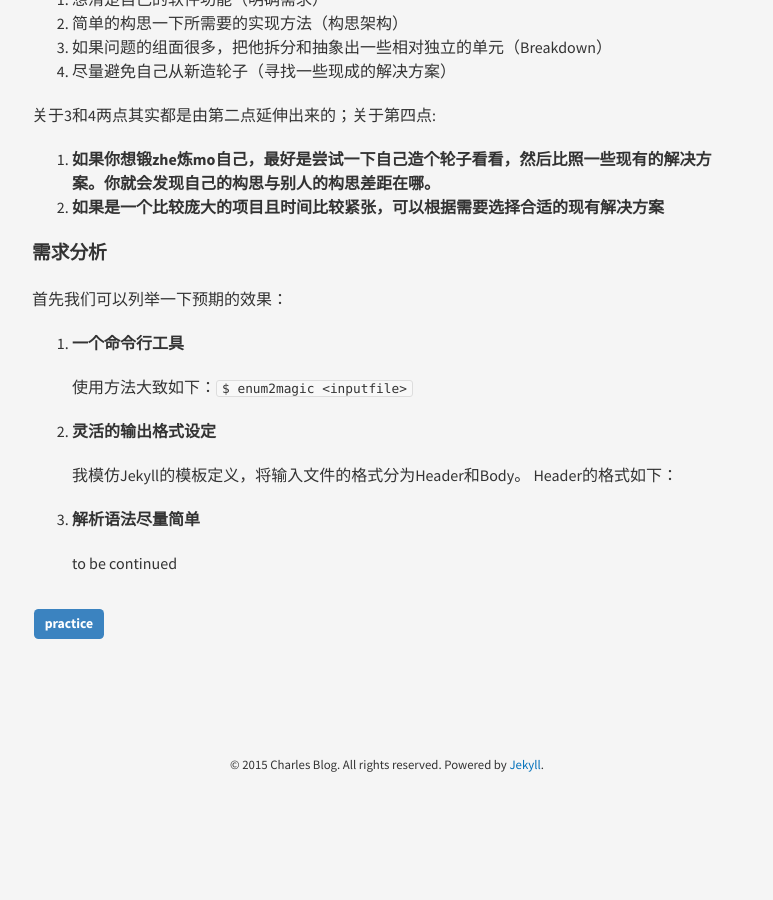
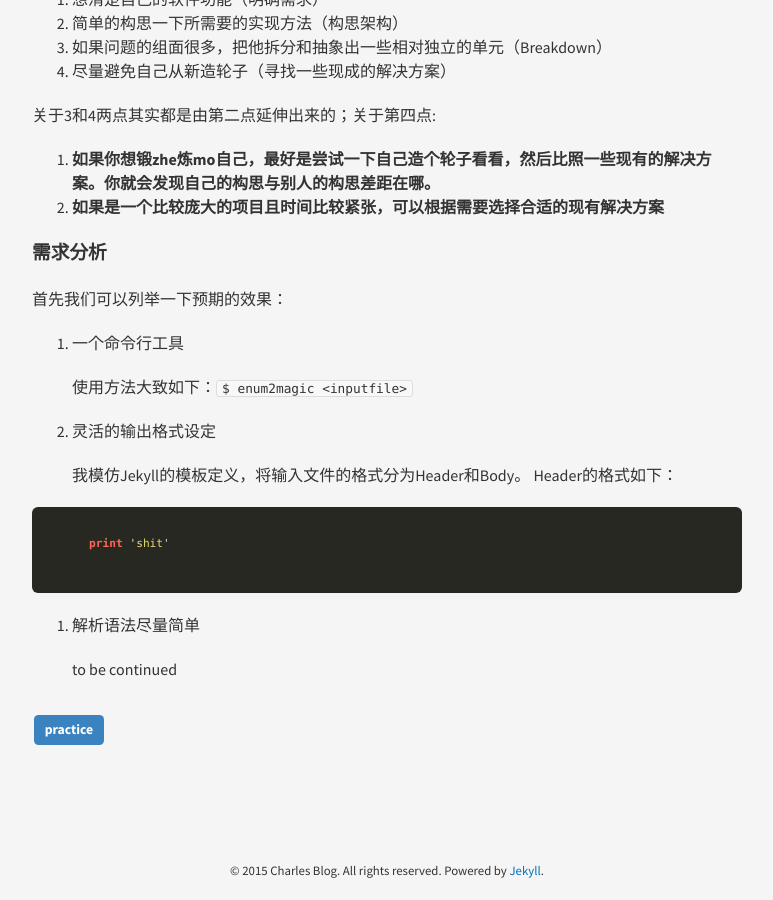
Before and after one commit to JavaCS3/blog, a Jekyll site: the page built from _posts/2015-02-08-enum2magic.md, in a window 1280 px wide and 900 px high, scrolled down 891 px. Shown: the whole window, without its empty margins (253-1026 px from the left). Built offline with Jekyll 4.4.1, drawn with Linux system fonts in a browser that asks for light colours; nearby versions of some CDN libraries; Markdown is read by kramdown in place of the engine named in the settings; comment, search, counter and statistics services are not loaded; before the commit the page ends 1685 px from its top, so only the background shows below that.

Commit message:
fixing highlights

```diff
--- a/_posts/2015-02-08-enum2magic.md
+++ b/_posts/2015-02-08-enum2magic.md
@@ -36,15 +36,19 @@ public static int Mar = 0x02;
 ### 需求分析
 首先我们可以列举一下预期的效果：
 
-1. **一个命令行工具**
+1. 一个命令行工具
 
     使用方法大致如下：`$ enum2magic <inputfile>`
 
-2. **灵活的输出格式设定**
+2. 灵活的输出格式设定
 
     我模仿Jekyll的模板定义，将输入文件的格式分为Header和Body。
     Header的格式如下：
 
-3. **解析语法尽量简单**
+    {% highlight python %}
+    print 'shit'
+    {% endhighlight %}
+
+3. 解析语法尽量简单
 
     to be continued
```
